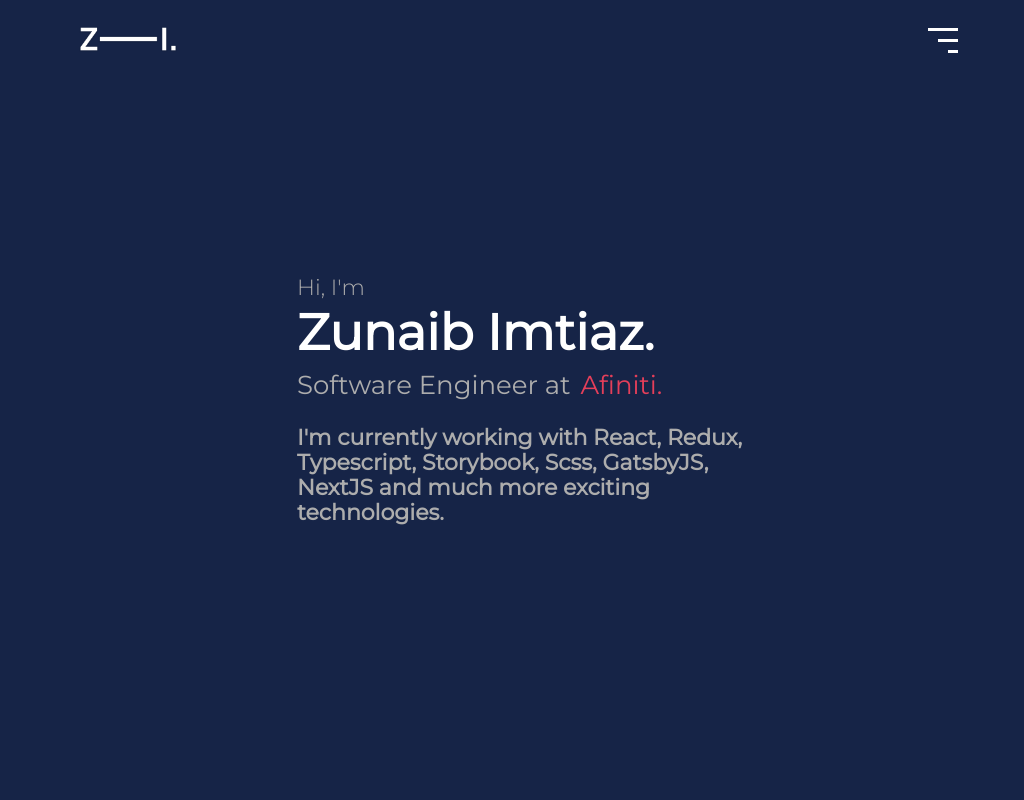
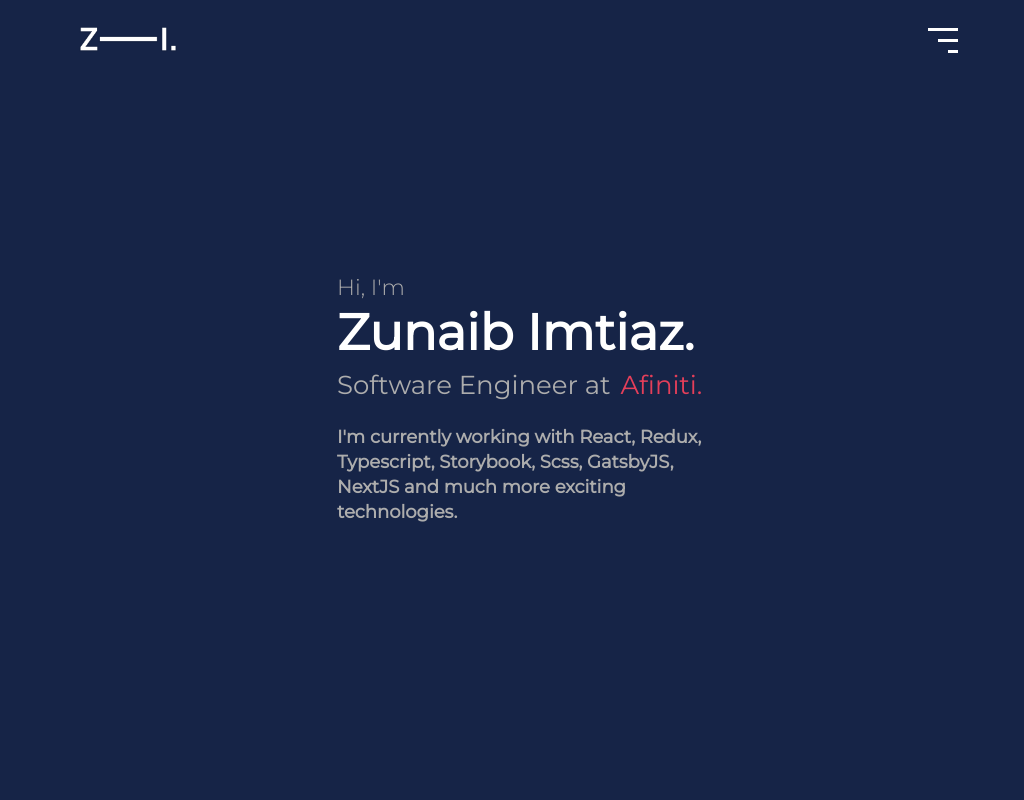
Before and after one commit to Zunaib/ZI-Portfolio, a React (Create React App) app: page / in a window 1024 px wide. Shown: the top 800 px of the page. Built offline with nearby package versions, Linux system fonts and the light colour scheme.

Commit message:
Style Fix

```diff
--- a/src/styles/components/intro.scss
+++ b/src/styles/components/intro.scss
@@ -124,8 +124,9 @@
         }
 
         .intro-four {
-            max-width: 480px;
-            font-size: 22px;
+            max-width: 400px;
+            font-size: 18px;
+
         }
     }
 
@@ -161,7 +162,7 @@
         }
 
         .intro-four {
-            max-width: 480px;
+            max-width: 400px;
             font-size: 18px;
         }
     }
```
